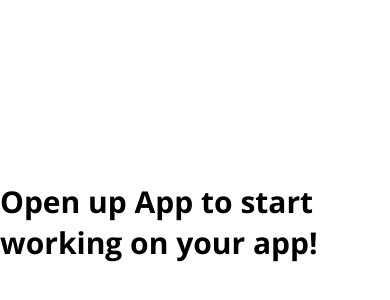
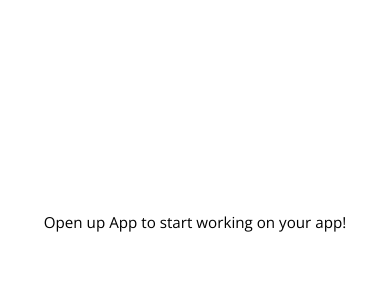
Before and after one commit to eutelmo/invoiceReaderApp, a React Native app: screen / in a window 390 px wide. Shown: the part 200-500 px from the top of the page. Built offline with nearby package versions, Linux system fonts and the light colour scheme; what expo-device would draw is missing.

Commit message:
fix: Font Size

```diff
--- a/Home.tsx
+++ b/Home.tsx
@@ -1,6 +1,9 @@
 import { useContext } from "react";
 import { StyleSheet, Text, View } from "react-native";
 import { ThemeColorContext } from "./context/themeColorContext";
+
+//utils
+import sizes from "./utils/sizes";
 
 export default function Home() {
   const { themeContainerStyle } = useContext(ThemeColorContext);
@@ -23,7 +26,7 @@ const styles = StyleSheet.create({
     justifyContent: "center",
   },
   demoText: {
-    fontFamily: "BoldFont",
-    fontSize: 30,
+    fontFamily: "RegularFont",
+    fontSize: sizes.FONT_SIZE_12,
   },
 });
```
